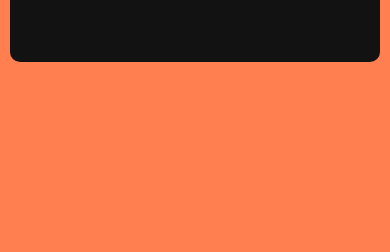
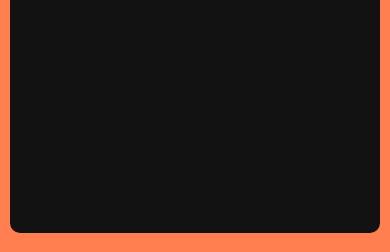
Before and after one commit to SkJameelAkhtar/The-HIT-Times-App-LinkTree, a plain HTML site: page index.html in a window 390 px wide. Shown: the part 592-844 px from the top of the page. Drawn offline with Linux system fonts and the light colour scheme; a web font is replaced by a local one.

Commit message:
fixed container sizing on mobile devices

```diff
--- a/design.css
+++ b/design.css
@@ -262,4 +262,7 @@ section {
         height:95vw;
         margin-top: 12%;
     }
+    #herosection{
+        height:96vh;
+    }
 }
```
